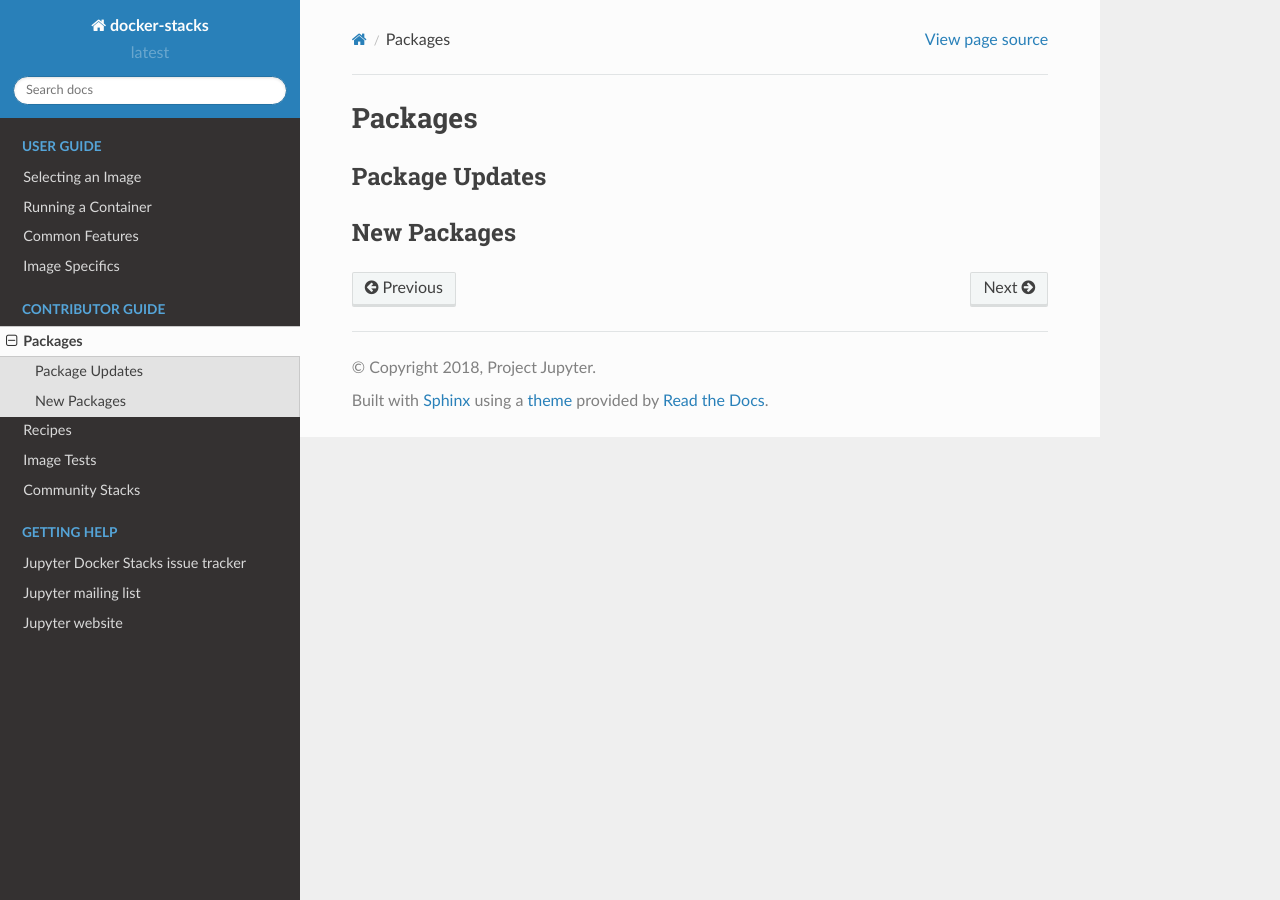
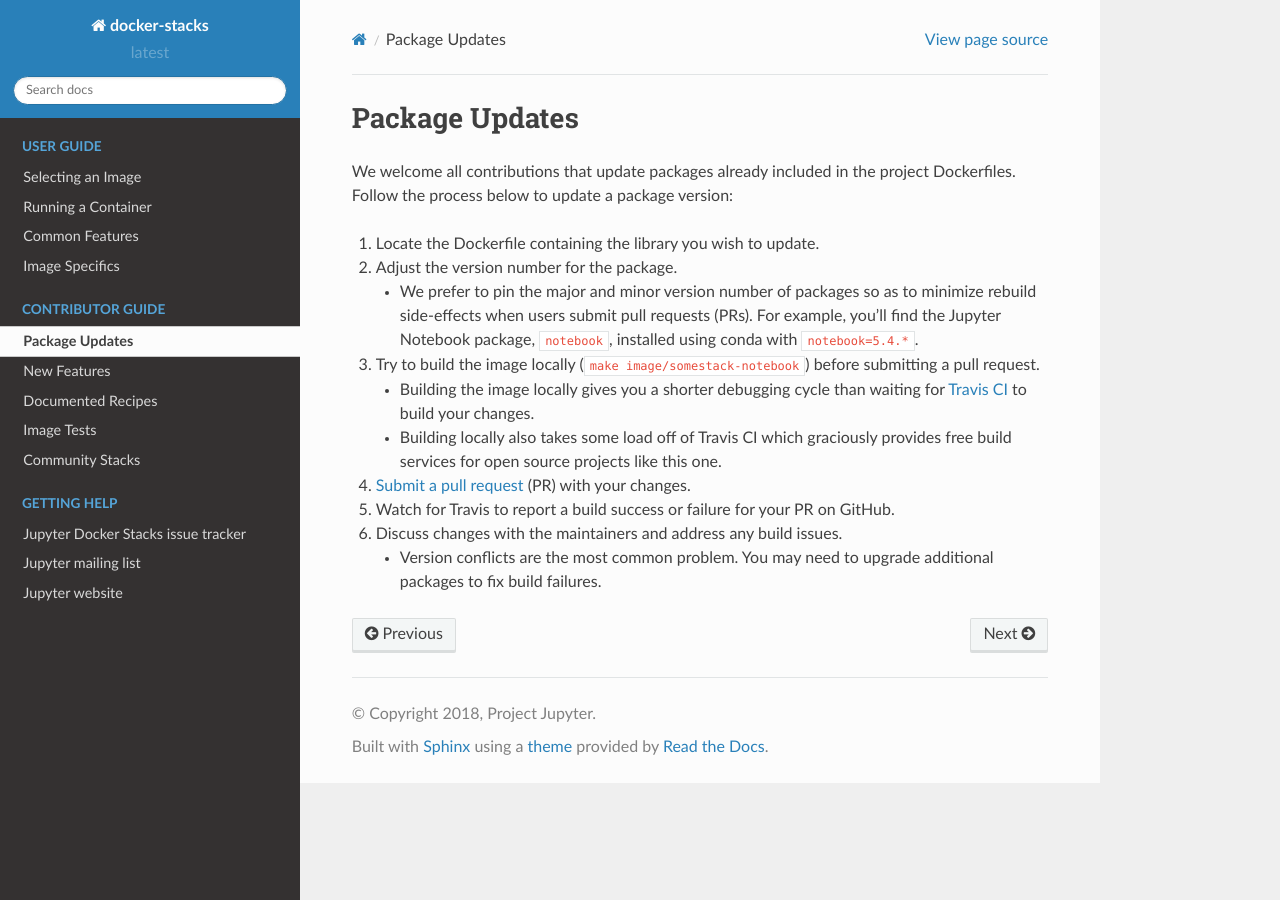
Before and after one commit to jupyter/docker-stacks, a Sphinx documentation site: the page built from docs/contributing/packages.md, in a window 1280 px wide. Built offline with Sphinx 7.4.7 and the Read the Docs theme 2.0.0, drawn with Linux system fonts in a browser that asks for light colours.

Commit message:
Document package updates, new feature contirbutions

```diff
--- a/docs/contributing/packages.md
+++ b/docs/contributing/packages.md
@@ -1,5 +1,14 @@
-# Packages
+# Package Updates
 
-## Package Updates
+We welcome all contributions that update packages already included in the project Dockerfiles. Follow the process below to update a package version:
 
-## New Packages
+1. Locate the Dockerfile containing the library you wish to update.
+2. Adjust the version number for the package.
+    * We prefer to pin the major and minor version number of packages so as to minimize rebuild side-effects when users submit pull requests (PRs). For example, you'll find the Jupyter Notebook package, `notebook`, installed using conda with  `notebook=5.4.*`.
+3. Try to build the image locally (`make image/somestack-notebook`) before submitting a pull request.
+    * Building the image locally gives you a shorter debugging cycle than waiting for [Travis CI](http://travis-ci.org/) to build your changes.
+    * Building locally also takes some load off of Travis CI which graciously provides free build services for open source projects like this one.
+4. [Submit a pull request](https://github.com/PointCloudLibrary/pcl/wiki/A-step-by-step-guide-on-preparing-and-submitting-a-pull-request)  (PR) with your changes.
+5. Watch for Travis to report a build success or failure for your PR on GitHub.
+6. Discuss changes with the maintainers and address any build issues.
+    * Version conflicts are the most common problem. You may need to upgrade additional packages to fix build failures.
--- a/docs/contributing/recipes.md
+++ b/docs/contributing/recipes.md
@@ -1 +1 @@
-# Recipes
+# Documented Recipes
--- a/docs/index.rst
+++ b/docs/index.rst
@@ -37,6 +37,7 @@ Table of Contents
    :caption: Contributor Guide
 
    contributing/packages
+   contributing/features
    contributing/recipes
    contributing/tests
    contributing/stacks
```
Also changed, not shown: docs/contributing/features.md (added, +24 -0 lines).
